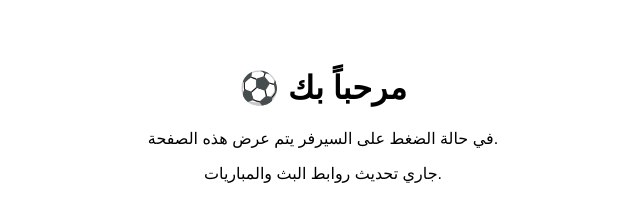
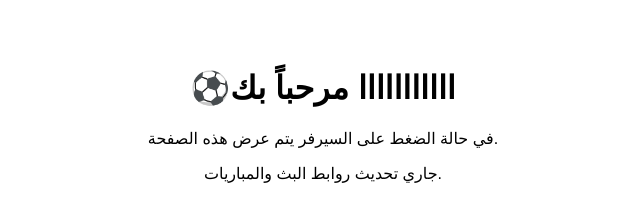
Before and after one commit to ahmedzaher96/mybackupserver, a plain HTML site: page index.html in a window 1280 px wide. Shown: the whole page, without its empty margins (317-957 px from the left). Drawn offline with Linux system fonts and the light colour scheme.

Commit message:
Update index.html

```diff
--- a/index.html
+++ b/index.html
@@ -7,7 +7,7 @@
 
 <body style="font-family:Arial;text-align:center;padding:40px">
 
-<h1>⚽ مرحباً بك</h1>
+<h1>⚽ااااااااااا مرحباً بك</h1>
 
 <p>في حالة الضغط على السيرفر يتم عرض هذه الصفحة.</p>
 
```
